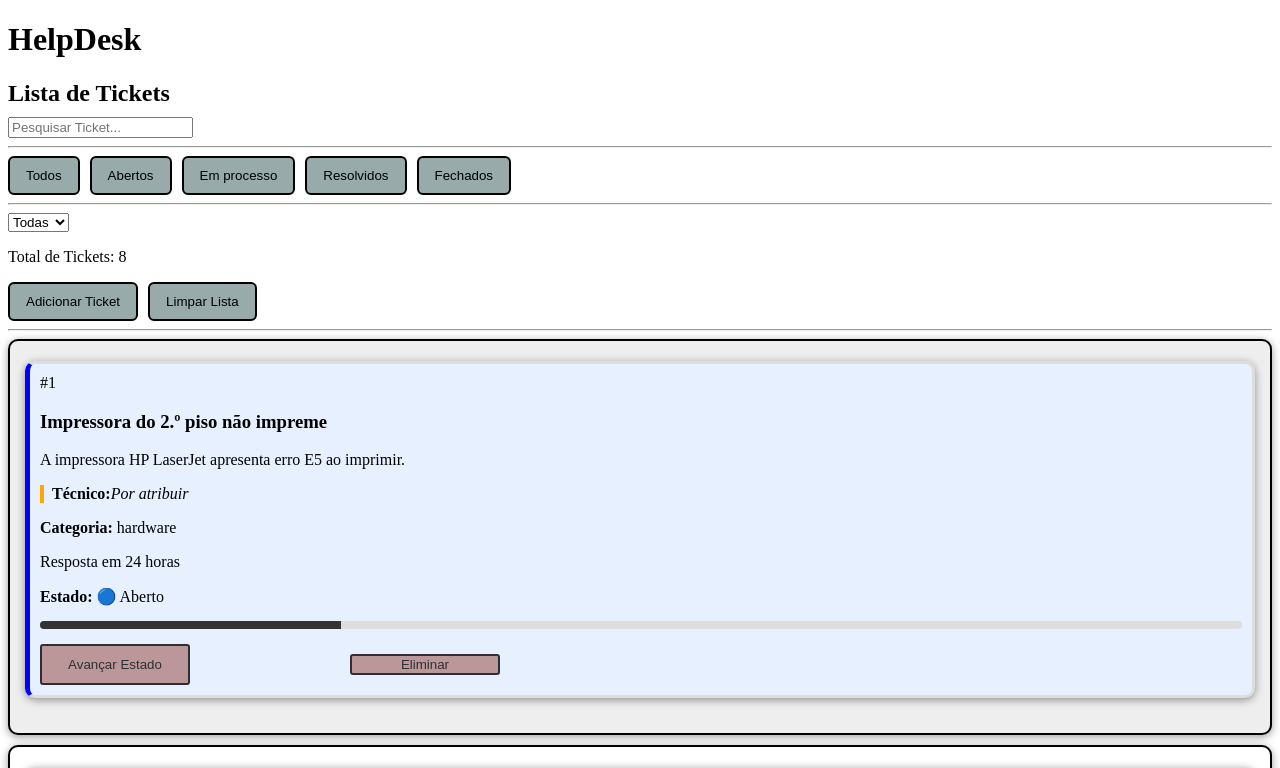
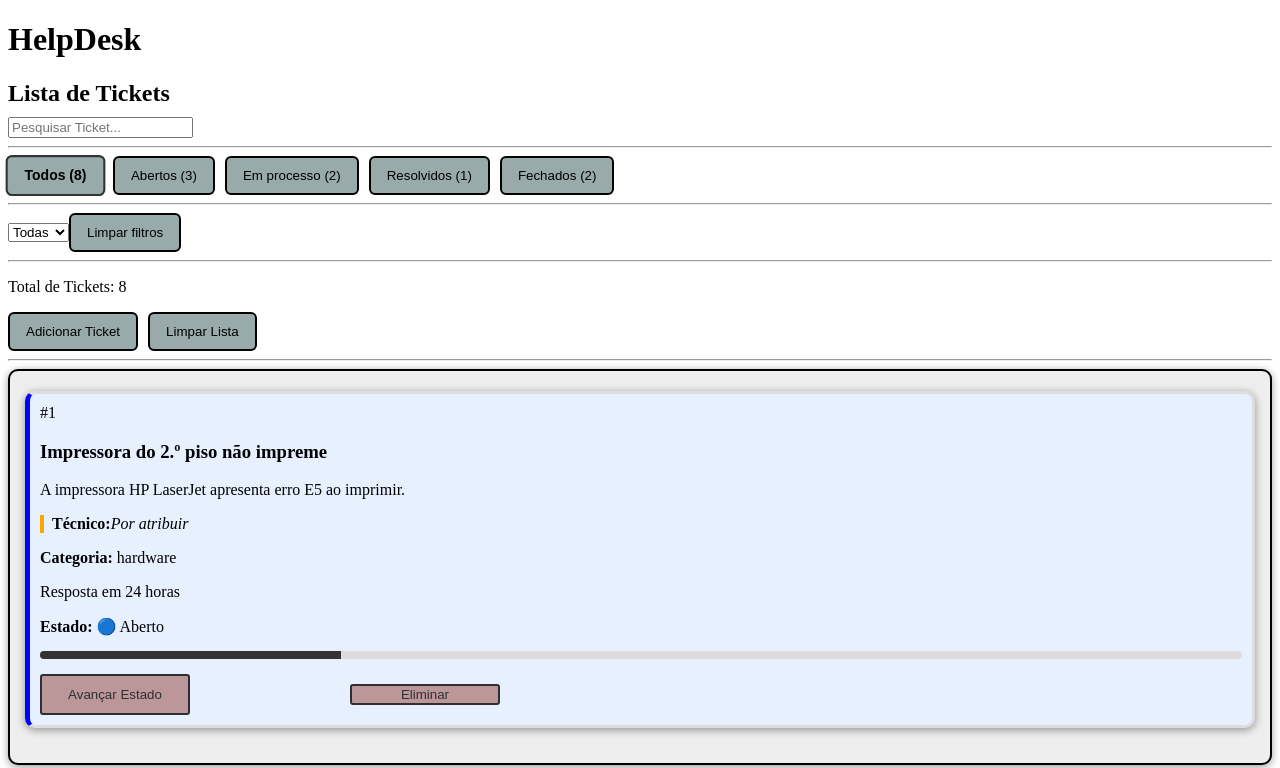
Before and after one commit to angelinasashixinga-gif/helpdesk-, an Angular app: page /tickets in a window 1280 px wide. Shown: the top 768 px of the page. Built offline with nearby package versions, Linux system fonts and the light colour scheme.

Commit message:
fim do exercicio8

```diff
--- a/src/app/pages/lista-tickets/lista-tickets.css
+++ b/src/app/pages/lista-tickets/lista-tickets.css
@@ -42,3 +42,8 @@ button:active {
   border-radius: 8px;
   text-align: center;
 }
+button.ativo {
+  font-weight: bold;
+  border: 2px solid #333;
+  transform: scale(1.05);
+}
--- a/src/app/pages/lista-tickets/lista-tickets.html
+++ b/src/app/pages/lista-tickets/lista-tickets.html
@@ -7,25 +7,45 @@ placeholder="Pesquisar Ticket..."
 <hr>
 <div class="filtros">
 
-  <button type="button" (click)="filtrar('todos')">
-    Todos
-  </button>
+  <button
+  type="button"
+  [class.ativo]="filtroEstado() === 'todos'"
+  (click)="filtrar('todos')"
+>
+  Todos ({{ totalTickets() }})
+</button>
 
-  <button type="button" (click)="filtrar('aberto')">
-    Abertos
-  </button>
+<button
+  type="button"
+  [class.ativo]="filtroEstado() === 'aberto'"
+  (click)="filtrar('aberto')"
+>
+  Abertos ({{ contarPorEstado('aberto') }})
+</button>
 
-  <button type="button" (click)="filtrar('em-processo')">
-    Em processo
-  </button>
+<button
+  type="button"
+  [class.ativo]="filtroEstado() === 'em-progresso'"
+  (click)="filtrar('em-progresso')"
+>
+  Em processo ({{ contarPorEstado('em-progresso') }})
+</button>
 
-  <button type="button" (click)="filtrar('resolvido')">
-    Resolvidos
-  </button>
+<button
+  type="button"
+  [class.ativo]="filtroEstado() === 'resolvido'"
+  (click)="filtrar('resolvido')"
+>
+  Resolvidos ({{ contarPorEstado('resolvido') }})
+</button>
 
-  <button type="button" (click)="filtrar('fechado')">
-    Fechados
-  </button>
+<button
+  type="button"
+  [class.ativo]="filtroEstado() === 'fechado'"
+  (click)="filtrar('fechado')"
+>
+  Fechados ({{ contarPorEstado('fechado') }})
+</button>
   <hr>
 
 </div>
@@ -38,6 +58,12 @@ placeholder="Pesquisar Ticket..."
   <option value="alta">Alta</option>
   <option value="critica">Crítica</option>
 </select>
+  <button
+  type="button"
+  (click)="limparFiltros()">
+  Limpar filtros
+</button>
+ <hr>
 
 <p>Total de Tickets: {{ totalTickets() }}</p>
 
--- a/src/app/pages/lista-tickets/lista-tickets.ts
+++ b/src/app/pages/lista-tickets/lista-tickets.ts
@@ -30,6 +30,15 @@ export class ListaTickets {
   filtrar(estado: string): void {
     this.filtroEstado.set(estado);
   }
+  contarPorEstado(estado: EstadoTicket): number {
+  return this.tickets().filter(ticket =>
+     ticket.estado === estado).length;
+}
+limparFiltros(): void {
+  this.termoPesquisa.set('');
+  this.filtroEstado.set('todos');
+  this.filtroPrioridade.set('todas');
+}
 
 
   pesquisar(event: Event): void {
```
